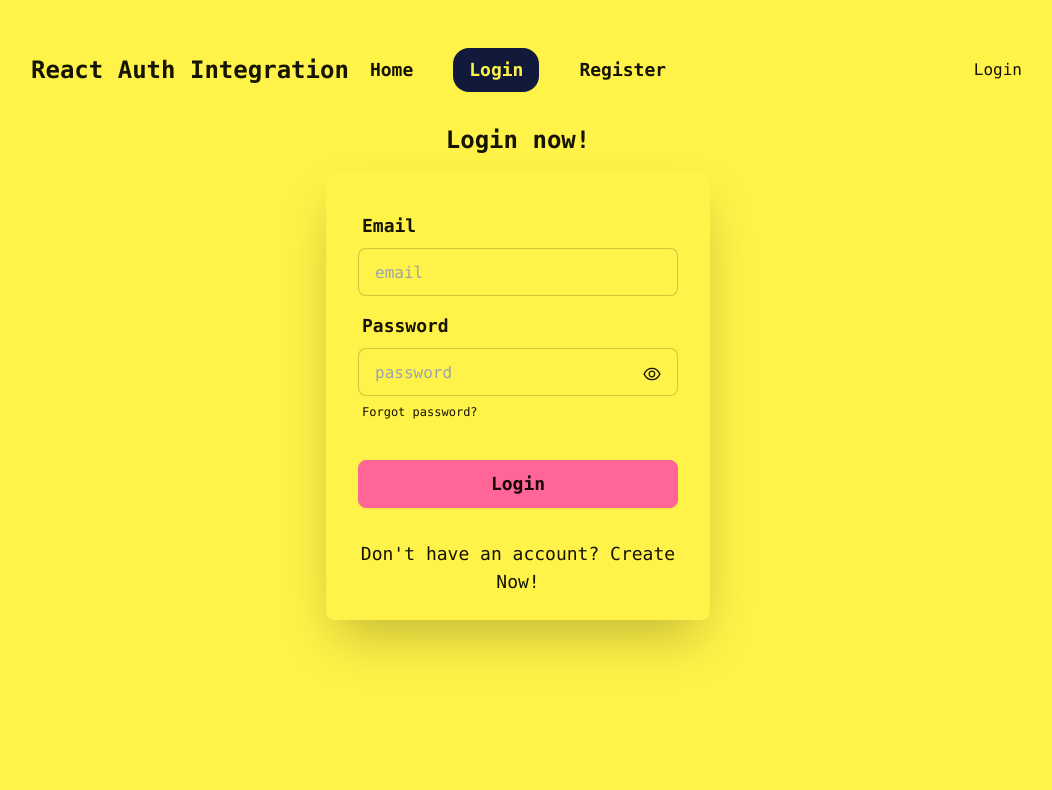
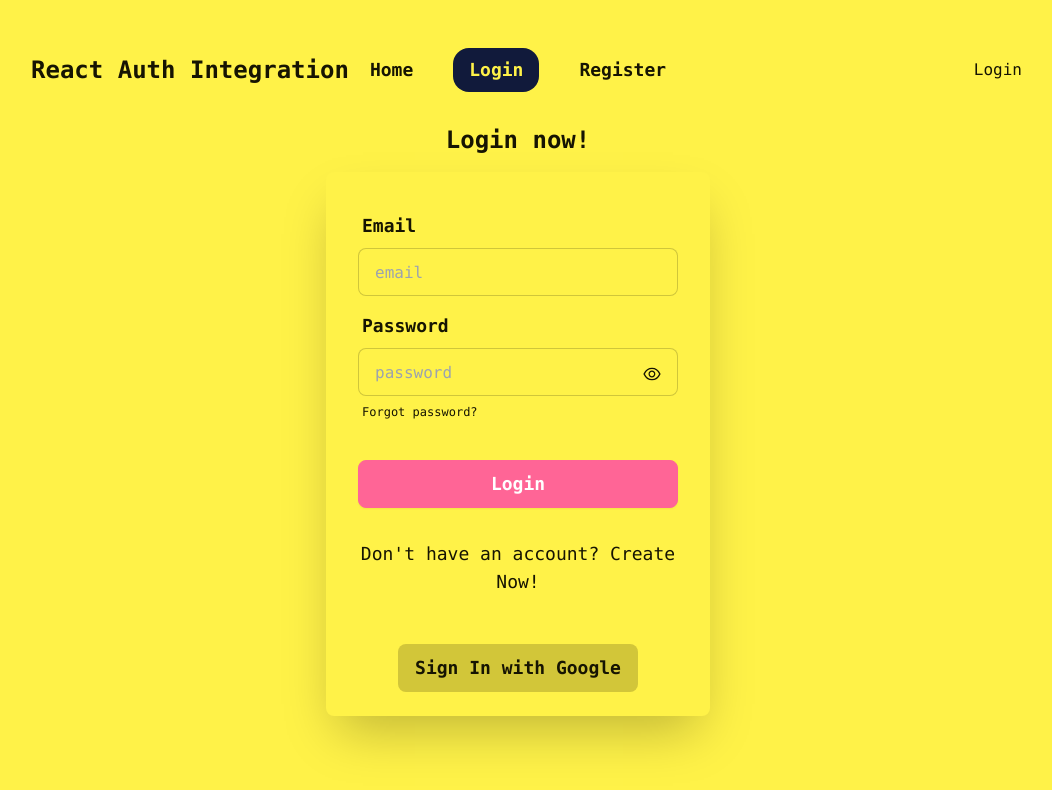
Before and after one commit to ShakirMahmud/react-auth-integration, a React (Vite) app: page /login in a window 1280 px wide. Shown: the top 790 px of the page, without its empty margins (122-1174 px from the left). Built offline with nearby package versions, Linux system fonts and the light colour scheme; no server answers.

Commit message:
Reset form and social login with auth provider

```diff
--- a/src/components/Header.jsx
+++ b/src/components/Header.jsx
@@ -23,6 +23,7 @@ const Header = () => {
         {
             user && <>
                 <li><NavLink className='rounded-2xl' to='/orders'>Orders</NavLink></li>
+                <li><NavLink className='rounded-2xl' to='/profile'>Profile</NavLink></li>
                 </>
         }
     </div>
--- a/src/main.jsx
+++ b/src/main.jsx
@@ -14,6 +14,7 @@ import Register from './pages/Register.jsx';
 import AuthProvider from './providers/AuthProvider.jsx';
 import Orders from './pages/Orders.jsx';
 import PrivateRoute from './routes/PrivateRoute.jsx';
+import Profile from './pages/Profile.jsx';
 const router = createBrowserRouter([
   {
     path: "/",
@@ -34,6 +35,10 @@ const router = createBrowserRouter([
       {
         path: '/orders',
         element: <PrivateRoute><Orders></Orders></PrivateRoute>
+      },
+      {
+        path: '/profile',
+        element: <PrivateRoute><Profile></Profile></PrivateRoute>
       }
     ]
   },
--- a/src/pages/Login.jsx
+++ b/src/pages/Login.jsx
@@ -1,12 +1,14 @@
 import { AiOutlineEye } from "react-icons/ai";
 import { AiOutlineEyeInvisible } from "react-icons/ai";
 import React, { useContext, useState } from 'react';
-import { Link } from 'react-router-dom';
+import { Link, useNavigate } from 'react-router-dom';
 import { AuthContext } from "../providers/AuthProvider";
 
 const Login = () => {
 
-    const { signInUser } = useContext(AuthContext);
+    const navigate = useNavigate();
+
+    const { signInUser, signInWithGoogle } = useContext(AuthContext);
     const [isClicked, setIsClicked] = useState(false);
 
     const handleLogin = e => {
@@ -18,9 +20,22 @@ const Login = () => {
         signInUser(email, password)
             .then((result) => {
                 console.log(result.user);
+                e.target.reset();
+                navigate('/orders');
             })
             .catch(error => {
                 console.error('Error signing in:', error.message);
+            });
+    }
+
+    const handleGoogleSignIn = () =>{
+        signInWithGoogle()
+           .then((result) => {
+                console.log(result.user);
+                navigate('/orders');
+            })
+           .catch(error => {
+                console.error('Error signing in with Google:', error.message);
             });
     }
 
@@ -53,11 +68,14 @@ const Login = () => {
                             </label>
                         </div>
                         <div className="form-control mt-6">
-                            <button className="btn btn-primary rounded-lg font-bold text-lg">Login</button>
+                            <button className="btn btn-primary rounded-lg font-bold text-lg text-white">Login</button>
                         </div>
                     </form>
                     <div className="text-center mb-6 px-4">
                         <p className='text-lg'>Don't have an account? <Link className="link link-hover" to='/register'>Create Now!</Link></p>
+                    </div>
+                    <div className="w-full flex  justify-center py-6">
+                        <button onClick={handleGoogleSignIn} className="btn btn-ghost bg-base-300 rounded-lg text-lg">Sign In with Google</button>
                     </div>
                 </div>
             </div>
--- /dev/null
+++ b/src/pages/Profile.jsx
@@ -0,0 +1,14 @@
+import React from 'react';
+
+const Profile = () => {
+    return (
+        <div className='w-full flex flex-col items-center my-12'>
+            <h2 className="text-3xl">Update Your Profile</h2>
+            <p>
+                To update your profile, please fill out the form below. Please note that any changes made will be saved immediately.
+            </p>
+        </div>
+    );
+};
+
+export default Profile;
--- a/src/pages/Register.jsx
+++ b/src/pages/Register.jsx
@@ -1,11 +1,12 @@
 import { AiOutlineEye } from "react-icons/ai";
 import { AiOutlineEyeInvisible } from "react-icons/ai";
 import React, { useContext, useState } from 'react';
-import { Link } from 'react-router-dom';
+import { Link, useNavigate } from 'react-router-dom';
 import { AuthContext } from "../providers/AuthProvider";
 
 const Register = () => {
 
+    const navigate = useNavigate();
     const { createUser } = useContext(AuthContext);
     const [isClicked, setIsClicked] = useState(false);
 
@@ -19,6 +20,8 @@ const Register = () => {
         createUser(email, password)
             .then((result) => {
                 console.log(result.user);
+                e.target.reset();
+                navigate('/orders');
             })
             .catch(err => {
                 console.error('Error', err.message);
--- a/src/providers/AuthProvider.jsx
+++ b/src/providers/AuthProvider.jsx
@@ -1,4 +1,4 @@
-import { createUserWithEmailAndPassword, onAuthStateChanged, signInWithEmailAndPassword, signOut } from 'firebase/auth';
+import { createUserWithEmailAndPassword, GoogleAuthProvider, onAuthStateChanged, signInWithEmailAndPassword, signInWithPopup, signOut } from 'firebase/auth';
 import React, { createContext, useEffect, useState } from 'react';
 import { auth } from '../../firebase.init';
 
@@ -7,6 +7,7 @@ export const AuthContext = createContext(null);
 const AuthProvider = ({children}) => {
     const [user, setUser] = useState(null);
     const [loading, setLoading] = useState(true);
+    const googleProvider = new GoogleAuthProvider();
 
     const createUser = (email, password) => {
         setLoading(true);
@@ -18,10 +19,15 @@ const AuthProvider = ({children}) => {
         return signInWithEmailAndPassword(auth, email, password);
     }
 
+    const signInWithGoogle = () =>{
+        return signInWithPopup(auth, googleProvider)
+    }
+
     const signOutUser = () =>{
         setLoading(true);
         return signOut(auth);
     }
+
 
     useEffect(()=>{
         const unSubscribe = onAuthStateChanged(auth, currentUser =>{
@@ -40,7 +46,8 @@ const AuthProvider = ({children}) => {
         loading,
         createUser,
         signInUser,
-        signOutUser
+        signOutUser,
+        signInWithGoogle
     }
 
     return (
```
